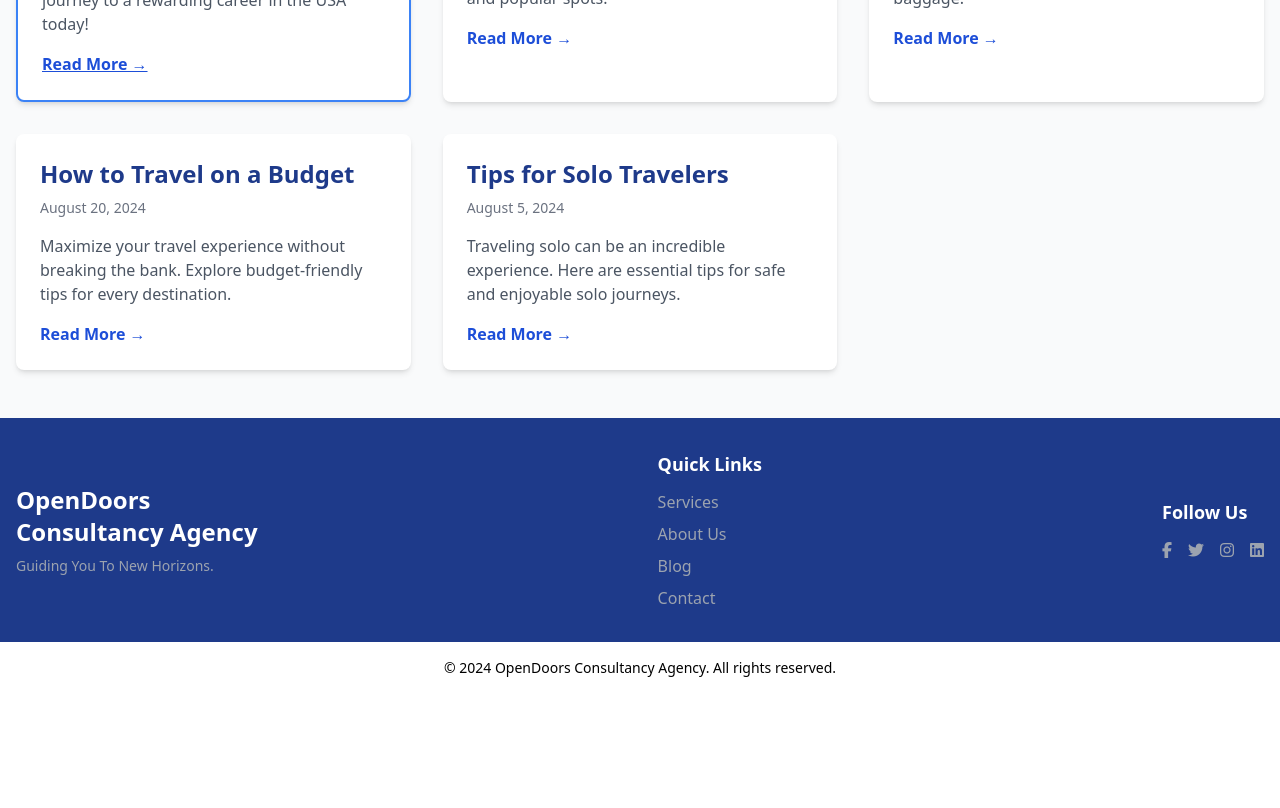
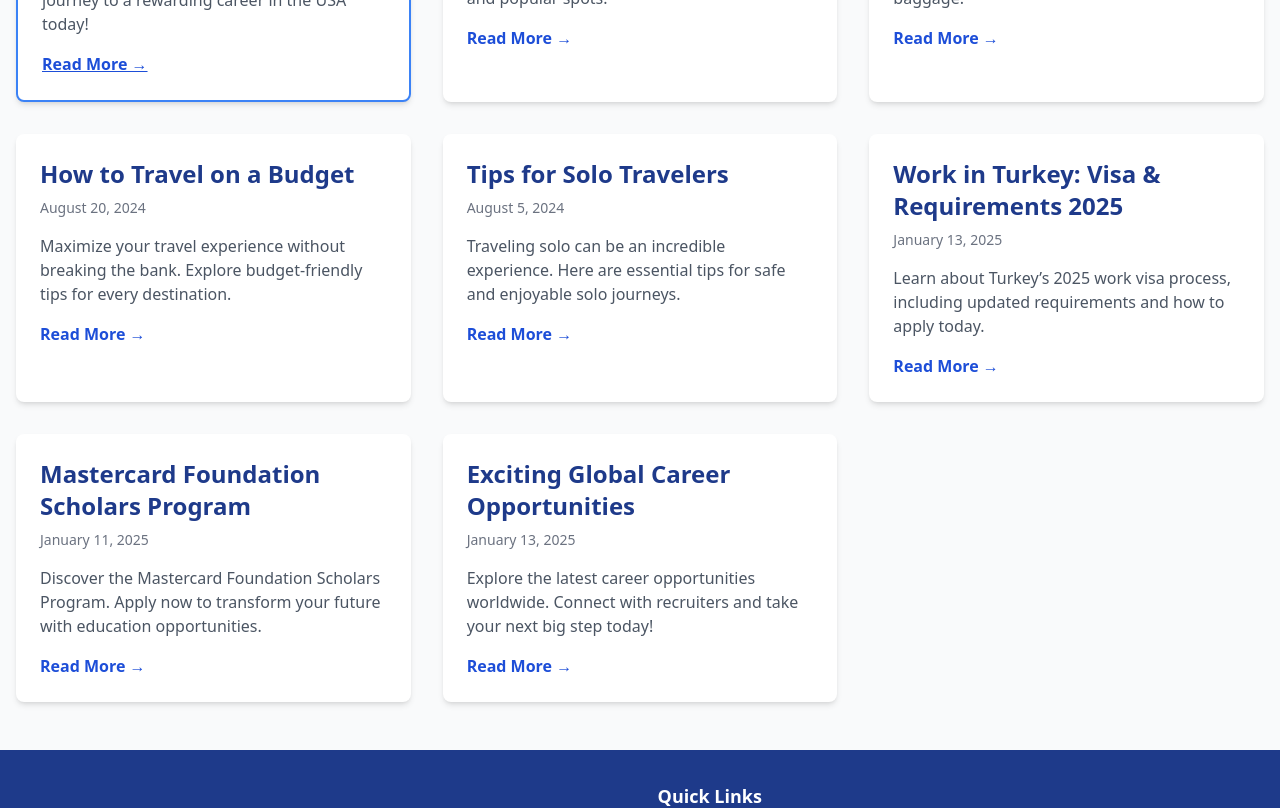
Before and after one commit to RUTHJEMELI/travelling, a React (Create React App) app: page /blog in a window 1280 px wide. Shown: the part 520-1328 px from the top of the page. Before the commit the page ends 1214 px from the top, so only its background shows below. Built offline with nearby package versions, Linux system fonts and the light colour scheme.

Commit message:
add more links

```diff
--- a/src/pages/Blog.jsx
+++ b/src/pages/Blog.jsx
@@ -8,7 +8,7 @@ function Blog() {
 			description:
 				'Explore life-changing nursing opportunities with Health Carousel International. Start your journey to a rewarding career in the USA today!',
 			link: 'https://www.passportusa.com/nursing-jobs-usa',
-			highlight: true, // New property to differentiate this post
+			highlight: true, // Special highlight
 		},
 		{
 			title: 'Top 10 Travel Destinations for 2024',
@@ -38,13 +38,35 @@ function Blog() {
 				'Traveling solo can be an incredible experience. Here are essential tips for safe and enjoyable solo journeys.',
 			link: '#',
 		},
+		// New Cards
+		{
+			title: 'Work in Turkey: Visa & Requirements 2025',
+			date: 'January 13, 2025',
+			description:
+				'Learn about Turkey’s 2025 work visa process, including updated requirements and how to apply today.',
+			link: 'https://daadscholarship.com/turkey-work-visa-2025-update-requirements-and-application-process/',
+		},
+		{
+			title: 'Mastercard Foundation Scholars Program',
+			date: 'January 11, 2025',
+			description:
+				'Discover the Mastercard Foundation Scholars Program. Apply now to transform your future with education opportunities.',
+			link: 'https://opportunitiesforyoungkenyans.co.ke/2025/01/11/the-mastercard-foundation-scholars-program-open/',
+		},
+		{
+			title: 'Exciting Global Career Opportunities',
+			date: 'January 13, 2025',
+			description:
+				'Explore the latest career opportunities worldwide. Connect with recruiters and take your next big step today!',
+			link: 'https://chancenkarte.com/en/candidates/',
+		},
 	];
 
 	return (
 		<div className='bg-gray-50 py-12'>
 			<div className='container mx-auto px-4'>
 				<h1 className='text-4xl md:text-5xl font-bold text-blue-900 text-center mb-8'>
-					Travel Insights & Tips
+					Travel Insights & Opportunities
 				</h1>
 				<p className='text-center text-gray-600 max-w-2xl mx-auto mb-12 px-4'>
 					Dive into our blog for tips, insights, and opportunities from around
```
